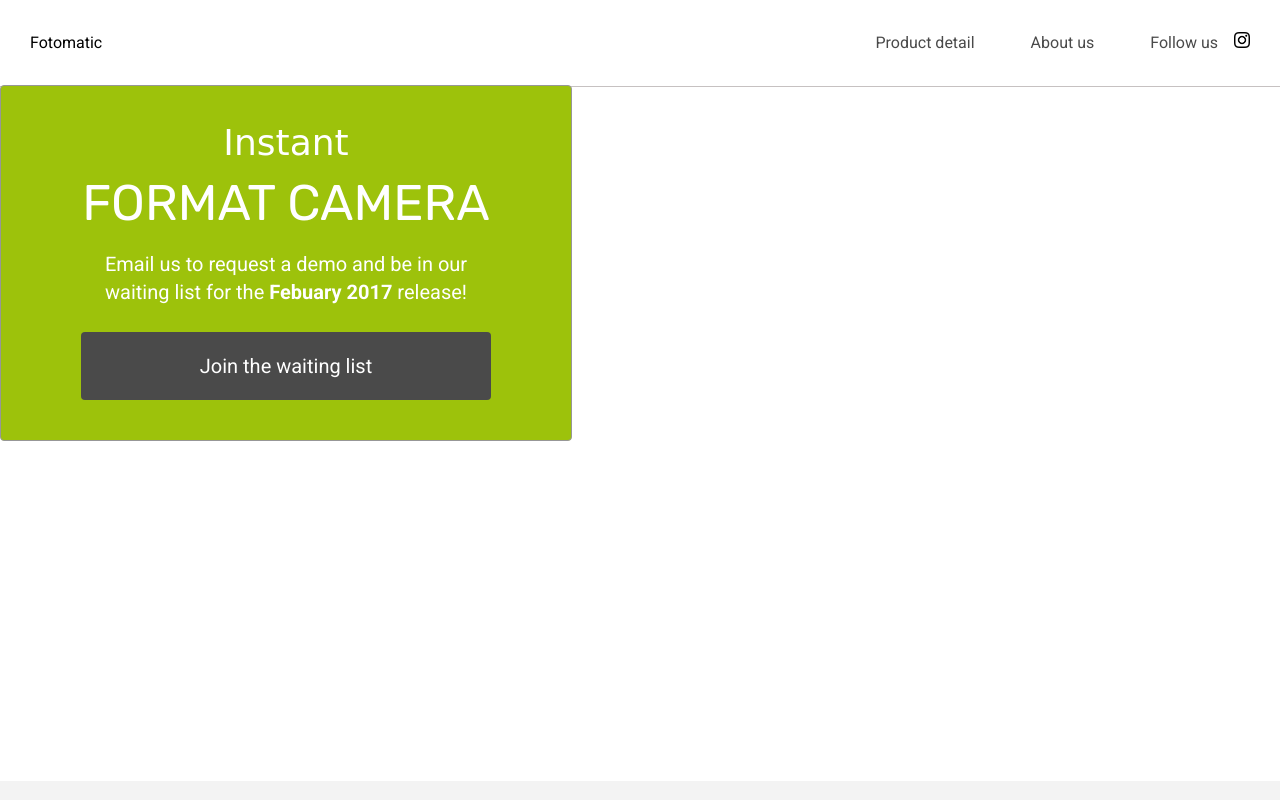
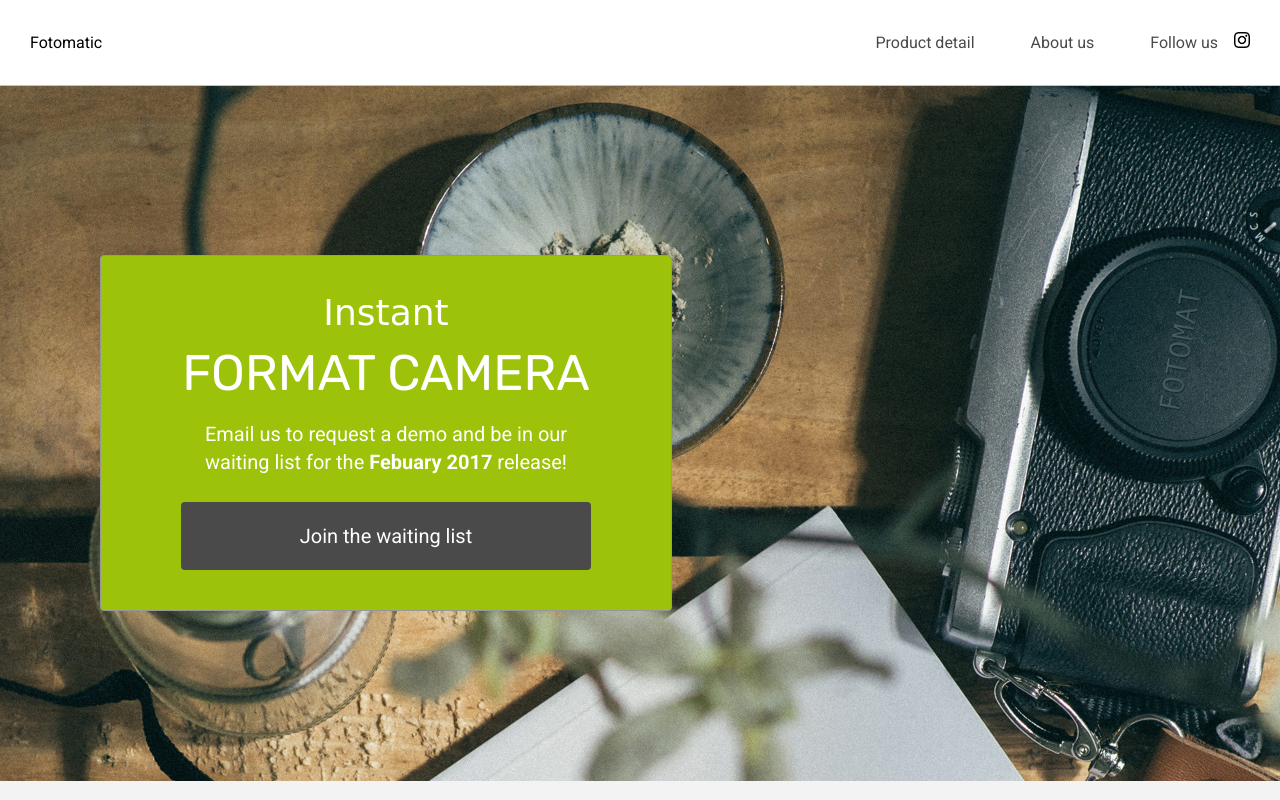
Before and after one commit to shyamnair1487/Fotomatic, a plain HTML site: page index.html in a window 1280 px wide. Shown: the top 800 px of the page. Drawn offline with Linux system fonts and the light colour scheme; files whose address does not match are found by name; a web font is replaced by a local one.

Commit message:
Made changes to header, banner and sign up section

```diff
--- a/resources/css/style.css
+++ b/resources/css/style.css
@@ -41,6 +41,8 @@ header {
   width: 100%;
   border-bottom: solid 1px #c6c1c1;
   background-color: white;
+  height: 85px;
+  z-index: 100;
 }
 
 header .content {
@@ -65,7 +67,7 @@ nav a {
   vertical-align: bottom;
   line-height: 1.6;
   font-size: 1rem;
-  color: #4a4a4a;
+  color: #4A4A4A;
 }
 
 header .icon {
@@ -111,6 +113,12 @@ header .mobile {
 }
 
 /* Sign Up Section */
+.banner {
+  background-image: url("../images/banner-landingpage.jpg");
+  background-repeat: no-repeat;
+  background-size: cover;
+}
+
 
 #sign-up-section {
   display: flex;
@@ -123,7 +131,9 @@ header .mobile {
   padding: 0 5rem 2.5rem 5rem;
   border: solid 1px #979797;
   border-radius: 4px;
-  background-color: #9dc20b;
+  background-color: #9dc20a;
+  margin-top: 170px;
+  margin-left: 100px;
 }
 
 #sign-up-cta .content {
```
